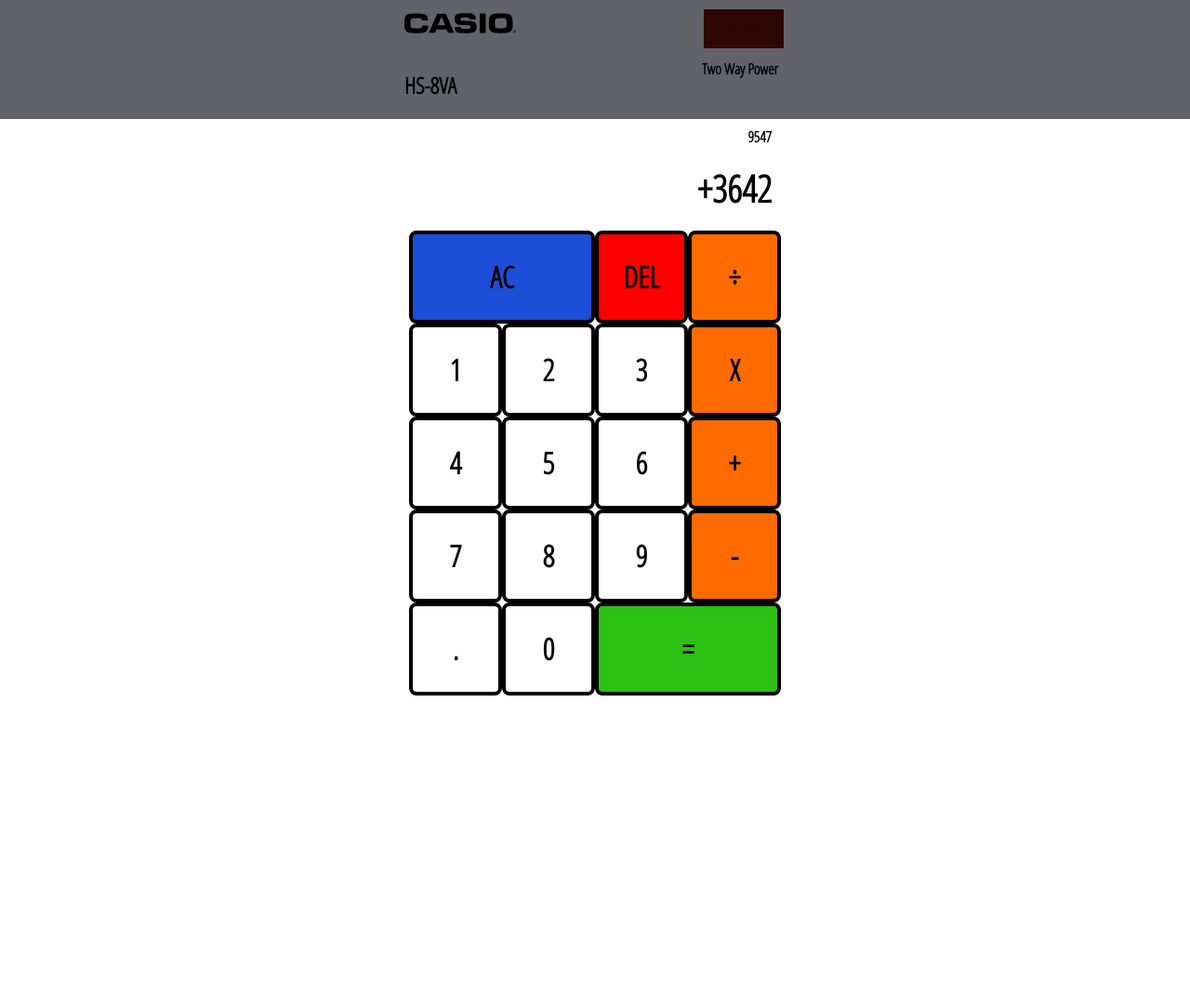
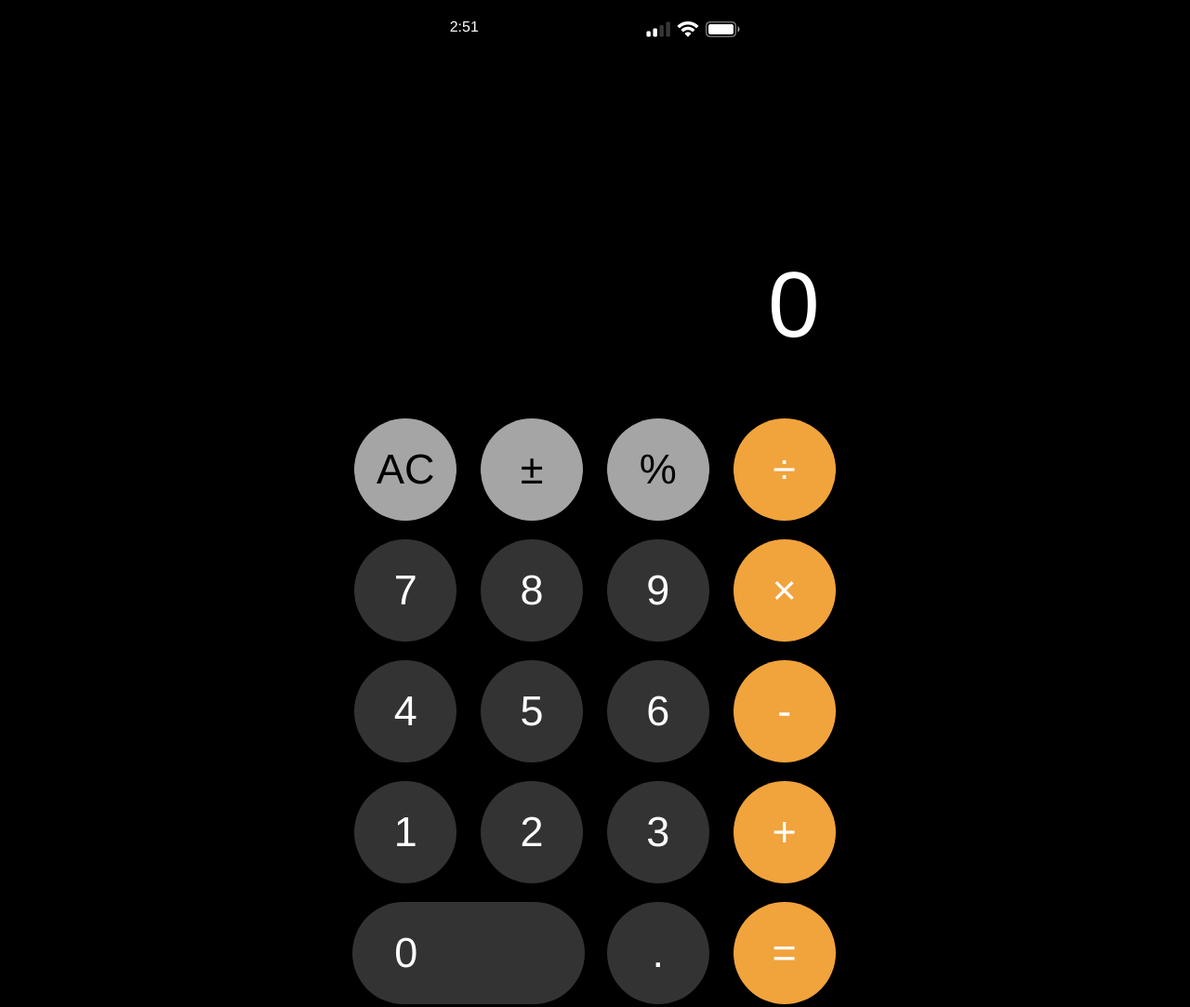
Before and after one commit to RegionalAura444/JS-Calculator, a plain HTML site: page index.html in a window 1280 px wide. Shown: the whole page at 93% size. Before the commit the page ends 800 px from the top, so only its background shows below. Drawn offline with Linux system fonts and the light colour scheme.

Commit message:
Big design shift
changes in css design

```diff
--- a/index.html
+++ b/index.html
@@ -4,53 +4,45 @@
     <meta charset="UTF-8">
     <meta http-equiv="X-UA-Compatible" content="IE=edge">
     <meta name="viewport" content="width=device-width, initial-scale=1.0">
-        <title>Calculator</title>
-        <link href="styles.css" rel="stylesheet">
-        <link rel="preconnect" href="https://fonts.googleapis.com">
-        <link rel="preconnect" href="https://fonts.gstatic.com" crossorigin>
-        <link href="https://fonts.googleapis.com/css2?family=Open+Sans+Condensed:wght@300&display=swap" rel="stylesheet">
-        <script src="javascript.js"></script>
+    <title>iPhone Calculator Clone</title>
+    <link rel="stylesheet" href="styles.css">
 </head>
-
 <body>
-        <div class='all-things'>
-            <div class="calc-descriptions">
-                <div class="calc-name">
-                    <img src="images/casio-logo.svg" href="Casio Logo">
-                    <h2>HS-8VA</h2>
+    <div class="calculator">
+        <div class="top-container">
+            <div class="clock">
+                <span class="hour"></span>:<span class="minutes"></span>
             </div>
-
-                <div class="two-way-power">
-                    <buttton class="power">POWERRRRR</buttton>
-                    <h4>Two Way Power</h4>
+            <div class="status">
+                <img src="images/status.png" alt="status">
             </div>
         </div>
 
-            <div class="calc-grid">
-                <div class="output">
-                    <div data-previous-operand class="previous-operand">9547</div>
-                    <div data-current-operand class="current-operand">+3642</div>
-                </div>
+        <div class="value">0</div>
 
-                <button data-all-clear class="span-two allclear">AC</button>
-                <button data-delete class="delete-btn">DEL</button>
-                <button data-operation class="sign">÷</button>
-                <button data-number>1</button>
-                <button data-number>2</button>
-                <button data-number>3</button>
-                <button data-operation class="sign">X</button>
-                <button data-number>4</button>
-                <button data-number>5</button>
-                <button data-number>6</button>
-                <button data-operation class="sign">+</button>
-                <button data-number>7</button>
-                <button data-number>8</button>
-                <button data-number>9</button>
-                <button data-operation class="sign">-</button>
-                <button data-number>.</button>
-                <button data-number>0</button>
-                <button data-equals class="span-two equals-btn">=</button>
+
+        <div class="buttons-container">
+            <div class="button function ac">AC</div>
+            <div class="button function pm">±</div>
+            <div class="button function percent">%</div>
+            <div class="button operator division">÷</div>
+                <div class="button number-7">7</div>
+                <div class="button number-8">8</div>
+                <div class="button number-9">9</div>
+                <div class="button operator multiplication">×</div>
+                    <div class="button number-4">4</div>
+                    <div class="button number-5">5</div>
+                    <div class="button number-6">6</div>
+                    <div class="button operator subtraction">-</div>
+                        <div class="button number-1">1</div>
+                        <div class="button number-2">2</div>
+                        <div class="button number-3">3</div>
+                        <div class="button operator addition">+</div>
+                            <div class="button number-0">0</div>
+                            <div class="button decimal">.</div>
+                            <div class="button operator equal">=</div>
         </div>
     </div>
+<script src="javascript.js"></script>
 </body>
 </html>
--- a/javascript.js
+++ b/javascript.js
@@ -0,0 +1,115 @@
+//////////////////////////
+////// DOM ELEMENTS//////
+////////////////////////
+
+///Clock Elements Variables
+const hourEl= document.querySelector('.hour');
+const minuteEl = document.querySelector('.minutes');
+
+///Calculator Display Variable
+const displayElement = document.querySelector('.value');
+
+///Calculator Function Buttons variables
+const acEl = document.querySelector('.ac');
+const pmEl = document.querySelector('.pm');
+const percentEl = document.querySelector('percent');
+
+///Calculator Operator Buttons Variable
+const additionEl = document.querySelector('.addition');
+const subtractionEl = document.querySelector('.subtraction');
+const multiplicationEl = document.querySelector('.multiplication');
+const divisionEl = document.querySelector('.division');
+const equalEl = document.querySelector('.equal');
+
+///Calculator Number and Decimal button variables
+const decimalEl = document.querySelector('.decimal');
+
+const number0El = document.querySelector('.number-0');
+const number1El = document.querySelector('.number-1');
+const number2El = document.querySelector('.number-2');
+const number3El = document.querySelector('.number-3');
+const number4El = document.querySelector('.number-4');
+const number5El = document.querySelector('.number-5');
+const number6El = document.querySelector('.number-6');
+const number7El = document.querySelector('.number-7');
+const number8El = document.querySelector('.number-8');
+const number9El = document.querySelector('.number-9');
+
+/// Buttons arrays
+const numberElArray = [
+    number0El, number1El, number2El, number3El, number4El,
+    number5El, number6El, number7El, number8El, number9El
+];
+
+
+///////////////////////
+////// Functions //////
+///////////////////////
+
+//This Functions places a comma and concatenates the number if its more than 9,999
+const getValueAsStr = () => {
+    const currentDisplayStr = displayElement.textContent;
+    return currentDisplayStr.split(',').join('');
+}
+
+const getValueAsNum = () => {
+    return parseFloat(getValueAsStr());
+};
+
+const setStrAsValue  = (valueStr) => {
+    displayElement.textContent = parseFloat(valueStr).toLocaleString();
+};
+
+const handleNumberClick =  (numStr) => {
+  //  console.log(numStr)
+  const currentDisplayStr = getValueAsStr();
+  if( currentDisplayStr === '0'){
+      setStrAsValue(numStr);
+  } else{
+      setStrAsValue(currentValueSt + numStr);
+  }
+};
+
+
+//////////////////////////////////////////////////////
+////// Event Listeners for Buttons and Decimal ///////
+//////////////////////////////////////////////////////
+
+// loop through arrray of buttons
+for( let i=0; i < numberElArray.length; i++){
+    const numberEl = numberElArray[i];
+    numberEl.addEventListener('click', () => {
+        handleNumberClick(i.toString());
+    });
+}
+
+decimalEl.addEventListener('click', () =>{
+    const currentValueStr = getValueAsStr();
+
+    // Makes sure that you can NOT add more than one decimal point
+    if(!currentValueStr.includes('.')) {
+        setStrAsValue( currentValueStr + '.')
+    }
+});
+
+////////////////////////
+/////// TIME ///////////
+////////////////////////
+
+const updateTime = () => {
+    const currentTime = new Date();
+
+    let currentHour= currentTime.getHours();
+    const currentMinute= currentTime.getMinutes();
+
+    /// This code turns the time to a 12-hour clock system
+        if(currentHour >12){
+            currentHour -= 12;
+        }
+
+    hourEl.textContent = currentHour.toString();
+    minuteEl.textContent = currentMinute.toString().padStart(2, '0');
+}
+
+setInterval(updateTime, 1000)
+updateTime();
--- a/styles.css
+++ b/styles.css
@@ -1,128 +1,78 @@
+*{
+    box-sizing: border-box;
+    margin:0 auto;
+    padding:0;
+    user-select: none;
+    background:#000;
 
-*, * ::before, ::after{
-   box-sizing:border-box;
-   font-family: 'Open Sans Condensed', sans-serif;
-   font-size:normal ;
 }
-
 body{
-    padding:0;
-    margin:0;
-    background:#fff;
-}
-
-button{
-    font-weight: bold;
+    font-family:Helvetica, sans-serif;
+    margin:0 auto;
 }
 
 
-.calc-descriptions{
-    display:flex;
-    justify-content:center;
-    margin:0px 0px;
-    position:static;
-    background:rgb(82, 82, 91, 0.9);
+/*------Major Container Divs------*/
+
+.calculator{
+    background:#000;
+    border-radius:50px;
+    color:#fff;
+    height:1218px;
+    padding:20px;
+    width:563px;
 }
 
-.two-way-power{
-    margin:20px 0px 0px 200px;
-
+.top-container{
+    display:flex;
+    height:250px;
+    justify-content: space-between;
+    padding:0 20px;
+}
+.value{
+    font-size:100px;
+    height:160px;
+    margin-bottom:20px;
+    margin-right:20px;
+    text-align:right;
 }
 
-.power{
-    background-color:rgba(46,6,6,255);
-    border: 2px solid rgb(100, 100, 100);
-    color:rgba(46,6,6,255);
-    padding:10px 10px;
-    cursor:no-drop;
+/*------Button Styles------*/
+
+.buttons-container{
+    display: grid;
+    gap: 20px;
+    grid-template-columns: repeat(4, 1fr);
+    grid-template-rows: repeat(5, 1fr);
 }
 
-.calc-grid{
-    display:grid;
-    justify-content:center;
-    align-content:center;
-    max-height:100vh;
-    margin-top:0px;
-    grid-template-columns:repeat(4, 100px);
-    grid-template-rows: minmax(120px,auto )repeat(5, 100px);
+.button{
+    align-items:center;
+    background: #333;
+    border-radius:50%;
+    cursor:pointer;
+    font-size:45px;
+    display:flex;
+    height:110px;
+    justify-content: center;
+    width:110px;
+}
+.button:active,
+.button:focus{
+    filter:brightness(120%)
 }
 
-
-/*------ Button Styles ------*/
-.calc-grid > button {
-  font-size: 2rem;
-  border-radius:8px;
-  height:100px;
-  cursor:pointer;
-  border:4px solid #000;
-  outline:none;
-  background-color:rgba(255,255,255, 0.75);
+.button.function{
+    color:black;
+    background:#a5a5a5;
 }
-.calc-grid > button:hover{
-    background-color: rgba(0, 0, 0, 0.3);
-
+.button.operator{
+    background:#f1a33c;
 }
-.calc-grid > button:focus{
-    transform:scale(0.9)
+.button.number-0{
+    border-radius:55px;
+    grid-column:1/ span 2;
+    justify-content: flex-start;
+    padding-left:45px;
+    width:250px;
 }
-
-.calc-grid .allclear{
-    background-color:rgb(29, 78, 216);
-}
-.calc-grid .allclear:hover{
-    background-color:rgb(29, 78, 216,0.9);
-}
-
-.calc-grid .sign{
-    background-color:rgb(255, 107, 0)
-}
-.calc-grid .sign:hover{
-   background-color:rgb(255, 107, 0, 0.9)
-}
-
-.calc-grid .delete-btn{
-    background-color:rgb(255, 0, 0)
-}
-.calc-grid .delete-btn:hover{
-    background-color:rgb(255, 0, 0,0.9)
-}
-
-.calc-grid .equals-btn{
-    background-color:rgb(45, 192, 21) ;
-}
-.calc-grid .equals-btn:hover{
-    background-color:rgb(45, 192, 21,0.9) ;
-}
-
-
-/*------ Grid Arrangement and Layout Styles ------*/
-.span-two{
-    grid-column:span 2;
-}
-
-.output{
-   grid-column:1/-1;
-   color:#000;
-   display:flex;
-   align-items:flex-end;
-   justify-content: space-around;
-   flex-direction:column;
-   padding:10px;
-   word-wrap: break-word;
-   word-break:break-all;
-   padding-top:0px;
-}
-
-
-.output .previous-operand{
-    font-size:1rem;
-    font-weight: bolder;
-}
-
-.output .current-operand{
-    font-size:2.5rem;
-    font-weight: bold;
-}
-
-
-/* ------MEDIA QUERIES ------*/
```
Also changed, not shown: images/status.png (added). Lines whose indentation alone changed are shown as unchanged.
